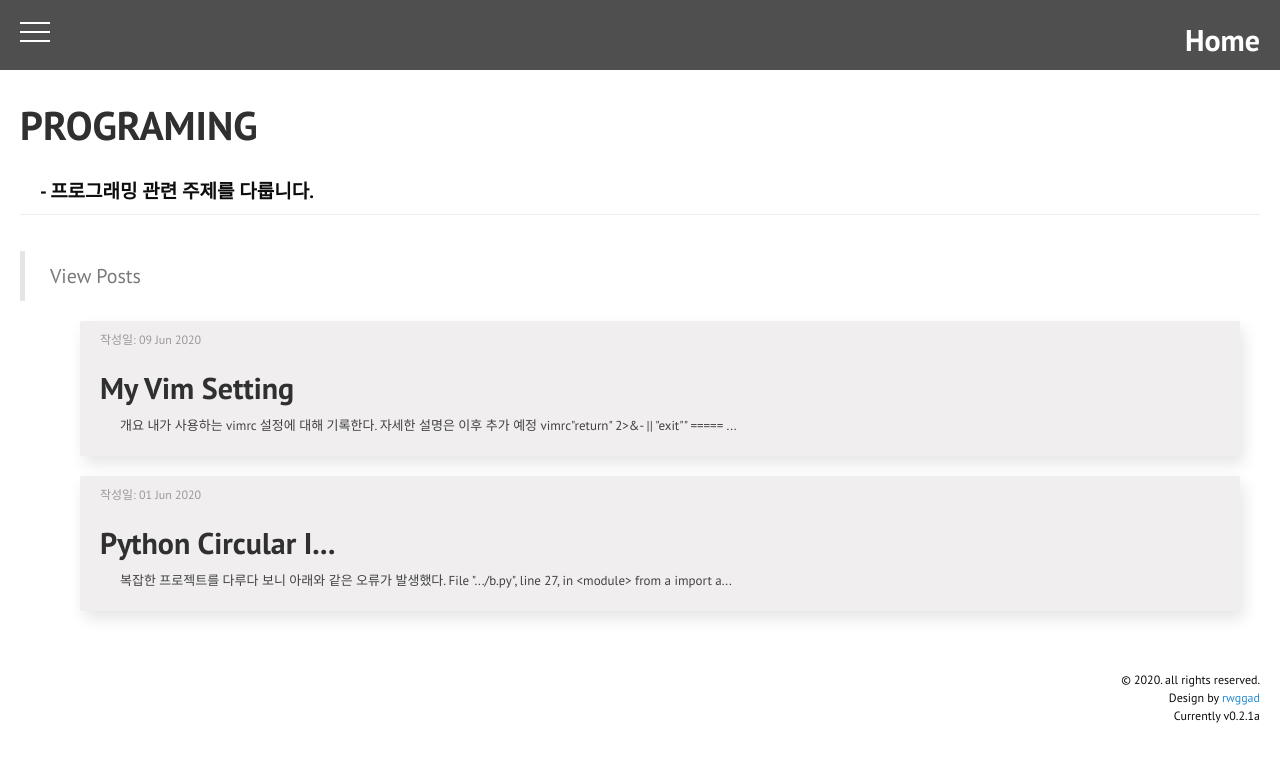
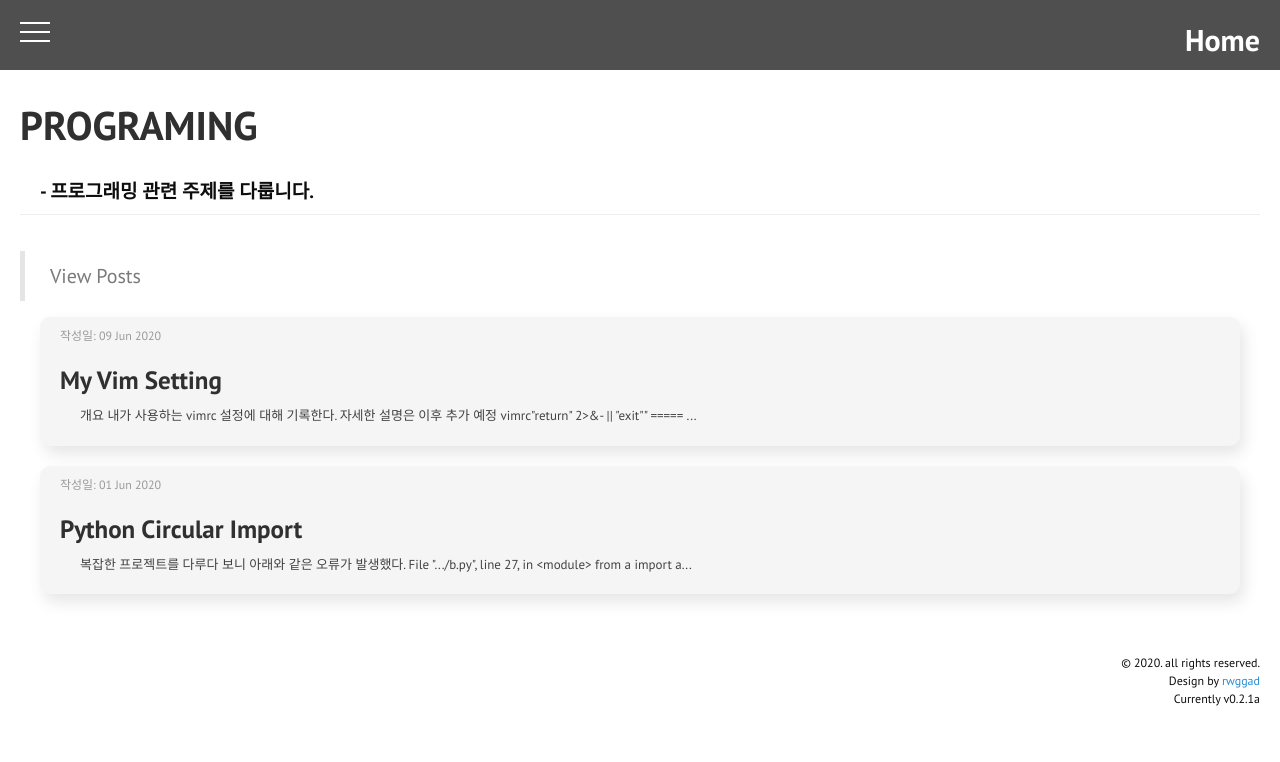
Before and after one commit to rwggad/henry_developer_page, a Jekyll site: the page built from category/programing.html, in a window 1280 px wide. Shown: the top 762 px of the page. Built offline with Jekyll 4.4.1, drawn with Linux system fonts in a browser that asks for light colours; nearby versions of some CDN libraries.

Commit message:
Fix Post-list indent
- Post list 에서 indent가 이상한 현상 수정

```diff
--- a/_includes/post-list-box.html
+++ b/_includes/post-list-box.html
@@ -1,5 +1,5 @@
 <div class="frame">
     <p class='post-date'> 작성일: {{ post.date | date_to_string }} </p>
-    <h2 class="post-title"><a href="{{ site.baseurl }}{{ post.url }}">{{ post.title | truncate: 20 }}</a></h2>
+    <h3 class="post-title"><a href="{{ site.baseurl }}{{ post.url }}">{{ post.title | truncate: 40 }}</a></h3>
     <div class="post-description">{{ post.content  | strip_newlines | replace: '<br />', ' ' | strip_html | strip |  truncate: 100  }}</div>
 </div>
--- a/_layouts/post-list.html
+++ b/_layouts/post-list.html
@@ -20,7 +20,7 @@ title: Home
     <blockquote>
         <p>View Posts</p>
     </blockquote>
-    <ul class="related-posts">
+    <div class="related-posts">
 {% for post in site.posts %}
     {% if page.category == 'all' %}
         {% include post-list-box.html %}
@@ -35,5 +35,5 @@ title: Home
 {% if post_cnt < 1 %}
     <span class="post-content"> 등록된 게시물이 없습니다. </span>
 {% endif %}
-    </ul>
+    </div>
 </div>
--- a/public/css/poole.css
+++ b/public/css/poole.css
@@ -406,10 +406,12 @@ tbody tr:nth-child(odd) th {
   width: auto;
   height: auto;
   padding: 1rem;
-  margin: 1rem;
-  border-radius: 2px;
+  margin-bottom: 1rem;
+  margin-right:  1rem;
+  margin-left: 1rem;
+  border-radius: 10px;
   box-shadow: 4px 8px 16px 0 rgba(0,0,0,0.1);
-  background: #F0EEEE;
+  background: #F6F5F5;
 }
 
 
```
